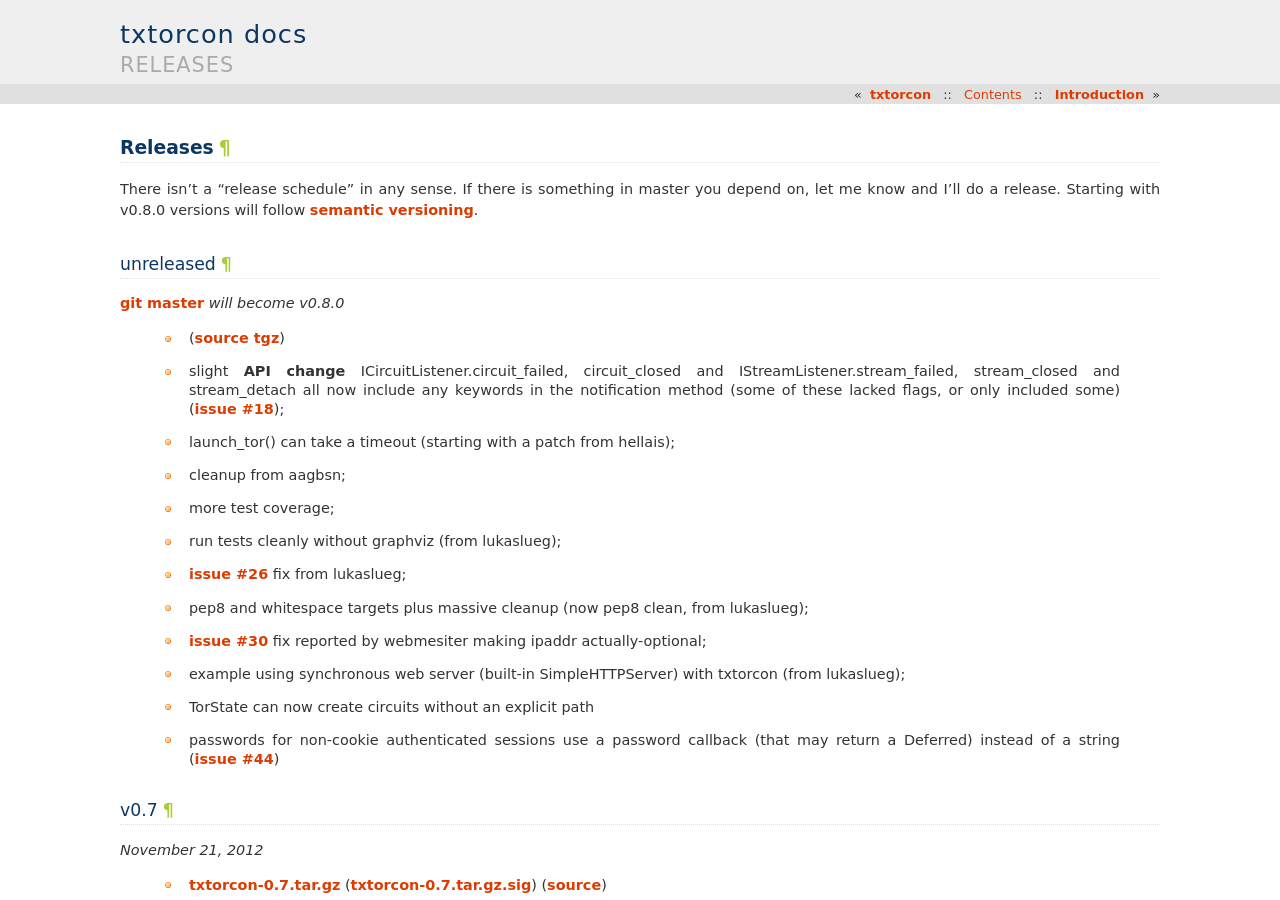
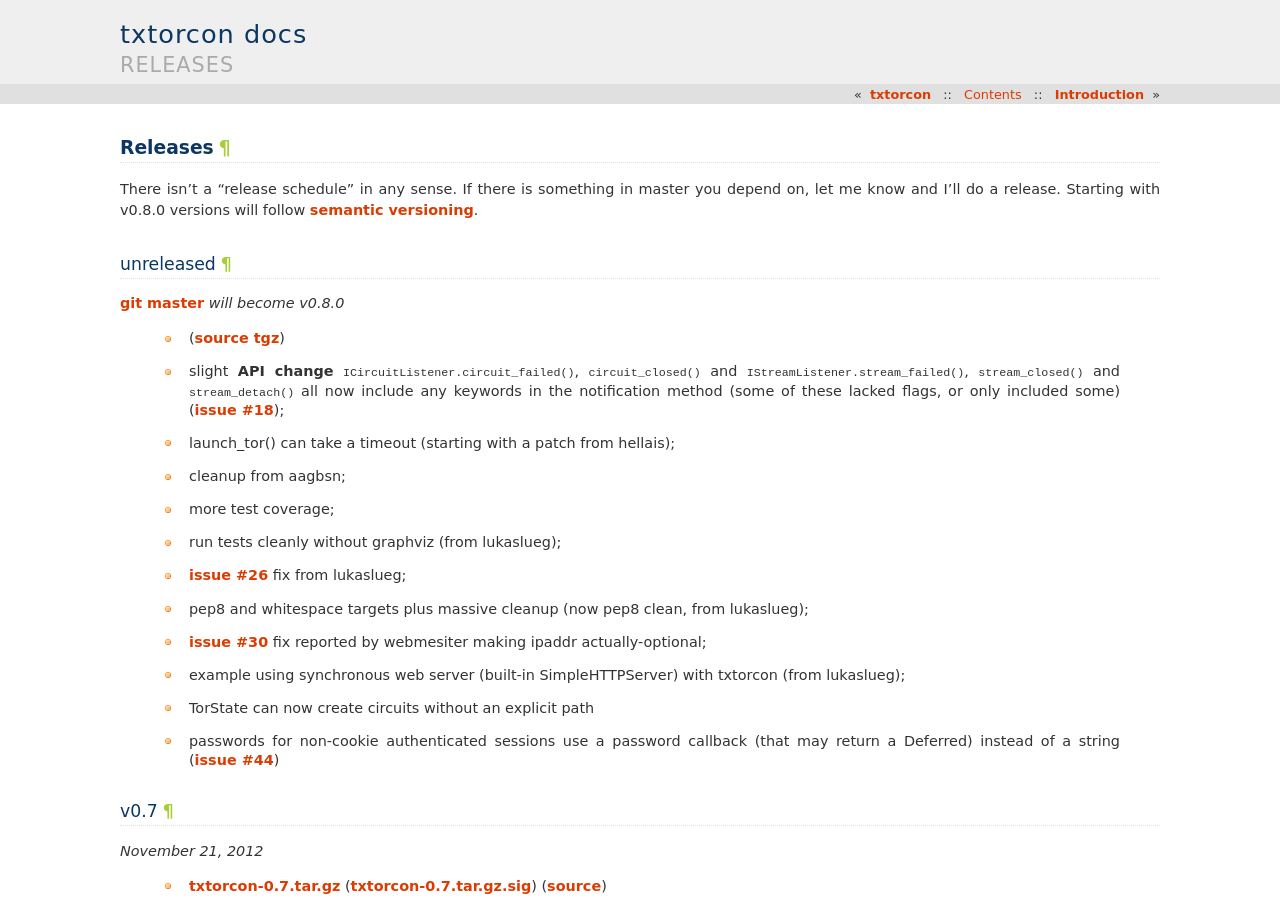
Before and after one commit to meejah/txtorcon, a Sphinx documentation site: the page built from docs/releases.rst, in a window 1280 px wide and 900 px high. Built offline with Sphinx 7.4.7, drawn with Linux system fonts in a browser that asks for light colours; pages that are not in the unit, such as notebooks, are missing from menus; part of the change alters nothing that is shown.

```diff
--- a/docs/releases.rst
+++ b/docs/releases.rst
@@ -11,7 +11,7 @@ unreleased
 `git master <https://github.com/meejah/txtorcon>`_ *will become v0.8.0*
 
  * (`source tgz <https://github.com/meejah/txtorcon/tarball/master>`_)
- * slight **API change** ICircuitListener.circuit_failed, circuit_closed and IStreamListener.stream_failed, stream_closed and stream_detach all now include any keywords in the notification method (some of these lacked flags, or only included some) (`issue #18 <https://github.com/meejah/txtorcon/issues/18>`_);
+ * slight **API change** :meth:`.ICircuitListener.circuit_failed`, :meth:`~.ICircuitListener.circuit_closed` and :meth:`.IStreamListener.stream_failed`, :meth:`~.IStreamListener.stream_closed` and :meth:`~.IStreamListener.stream_detach` all now include any keywords in the notification method (some of these lacked flags, or only included some) (`issue #18 <https://github.com/meejah/txtorcon/issues/18>`_);
  * launch_tor() can take a timeout (starting with a patch from hellais);
  * cleanup from aagbsn;
  * more test coverage;
```
